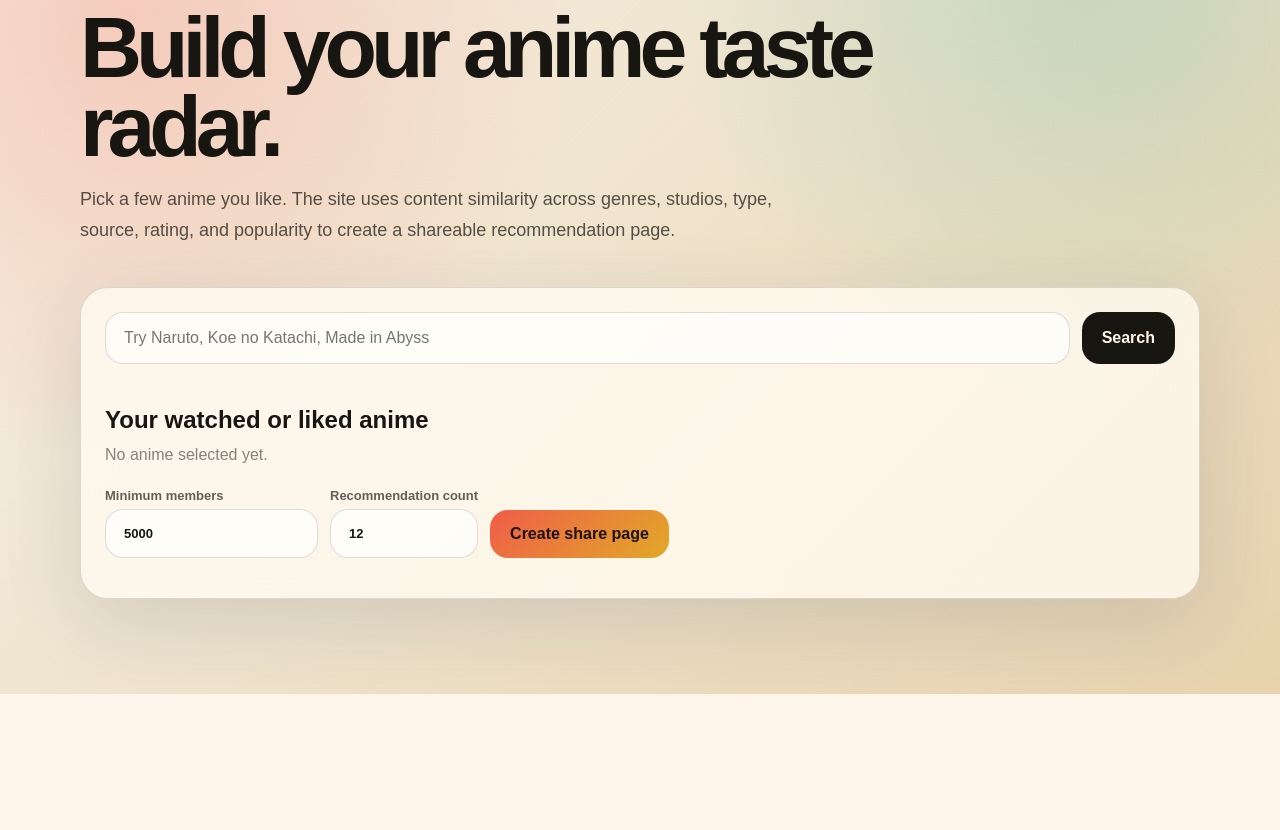
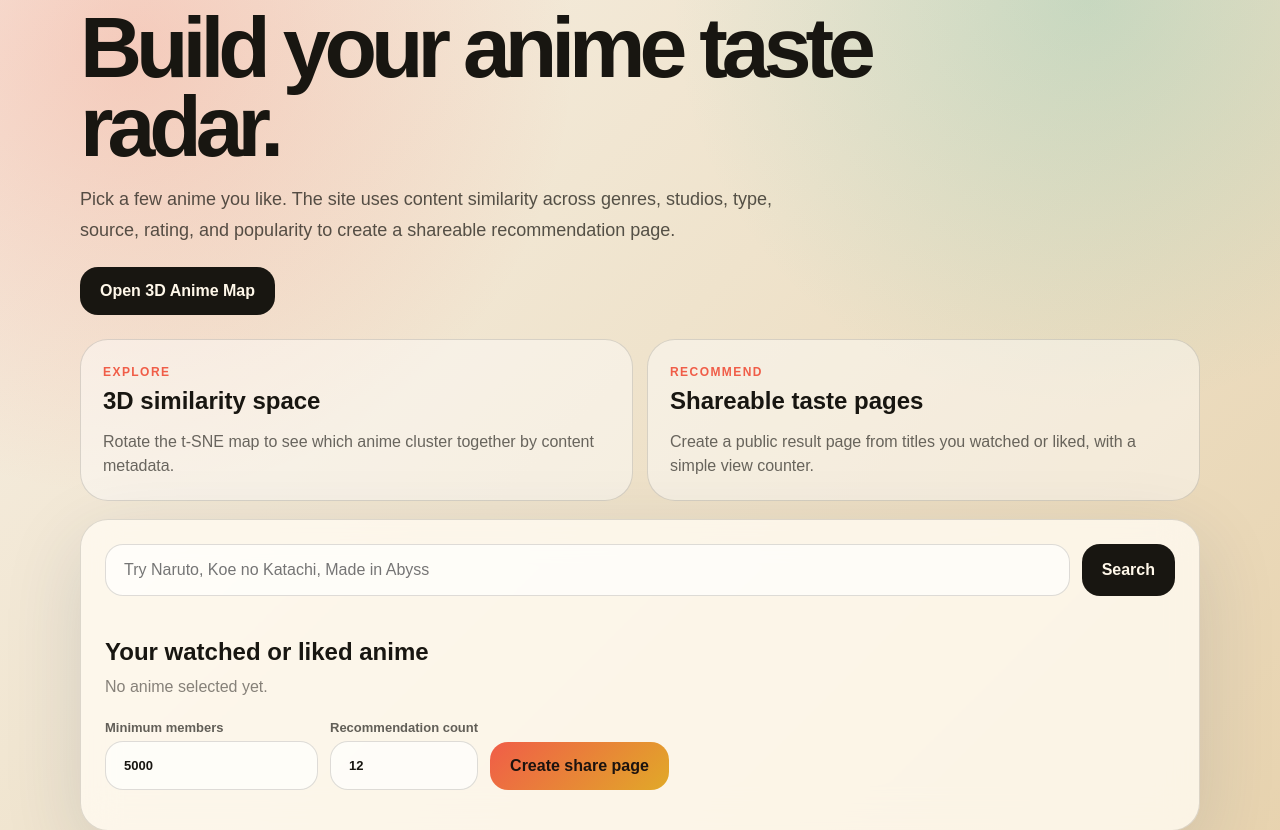
Before and after one commit to Ai-pre/Anime-recommendation-system, a Python web app: template templates/index.html in a window 1280 px wide. Shown: the part 106-936 px from the top of the page. Before the commit the page ends 800 px from the top, so only its background shows below. Run offline with Jinja, Linux system fonts and the light colour scheme; the template is opened without the code that fills it, so the values that code supplies are empty.

Commit message:
Link 3D anime map from web app

```diff
--- a/static/app.css
+++ b/static/app.css
@@ -36,6 +36,13 @@ body {
 
 .hero.compact {
   padding-bottom: 10px;
+}
+
+.hero-actions {
+  display: flex;
+  flex-wrap: wrap;
+  gap: 12px;
+  margin-top: 22px;
 }
 
 .eyebrow {
@@ -99,9 +106,57 @@ button,
   text-decoration: none;
 }
 
+.ghost-link.muted {
+  background: rgba(24, 22, 17, 0.1);
+  color: var(--ink);
+}
+
 .primary {
   background: linear-gradient(135deg, var(--coral), var(--gold));
   color: #1c130f;
+}
+
+.feature-strip {
+  display: grid;
+  grid-template-columns: repeat(auto-fit, minmax(260px, 1fr));
+  gap: 14px;
+  margin: 0 0 18px;
+}
+
+.feature-card {
+  border: 1px solid var(--line);
+  border-radius: 28px;
+  padding: 22px;
+  background: rgba(255, 255, 255, 0.44);
+}
+
+.feature-card span {
+  color: var(--coral);
+  font-size: 12px;
+  font-weight: 900;
+  letter-spacing: 0.12em;
+  text-transform: uppercase;
+}
+
+.feature-card strong {
+  display: block;
+  margin-top: 8px;
+  font-size: 24px;
+  line-height: 1.05;
+}
+
+.feature-card p {
+  margin-bottom: 0;
+  color: rgba(24, 22, 17, 0.64);
+  line-height: 1.5;
+}
+
+.command-block {
+  overflow-x: auto;
+  border: 1px solid var(--line);
+  border-radius: 18px;
+  padding: 16px;
+  background: rgba(24, 22, 17, 0.08);
 }
 
 .search-results,
--- a/templates/index.html
+++ b/templates/index.html
@@ -14,6 +14,22 @@
       <p class="eyebrow">Content-Based Anime Recommender</p>
       <h1>Build your anime taste radar.</h1>
       <p class="lead">Pick a few anime you like. The site uses content similarity across genres, studios, type, source, rating, and popularity to create a shareable recommendation page.</p>
+      <div class="hero-actions">
+        <a class="ghost-link" href="{{ url_for('anime_map') }}" target="_blank" rel="noreferrer">Open 3D Anime Map</a>
+      </div>
+    </section>
+
+    <section class="feature-strip">
+      <article class="feature-card">
+        <span>Explore</span>
+        <strong>3D similarity space</strong>
+        <p>Rotate the t-SNE map to see which anime cluster together by content metadata.</p>
+      </article>
+      <article class="feature-card">
+        <span>Recommend</span>
+        <strong>Shareable taste pages</strong>
+        <p>Create a public result page from titles you watched or liked, with a simple view counter.</p>
+      </article>
     </section>
 
     <section class="composer panel">
```
Also changed, not shown: anime_recommender/web.py (+8 -1 lines), templates/map_missing.html (added, +20 -0 lines), templates/result.html (+5 -2 lines), README.md, 1 other file.
